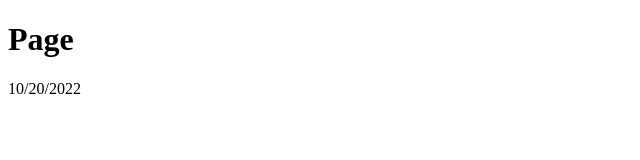
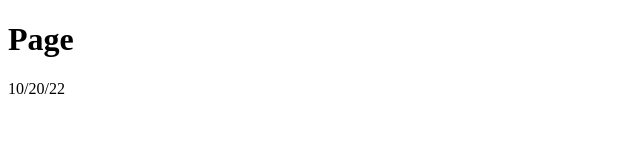
Before and after one commit to PaulieScanlon/gatsby-react-18-date-locale, a Gatsby site: page / in a window 1280 px wide. Shown: the full height of the page, 0-640 px from the left. Built offline with nearby package versions, Linux system fonts and the light colour scheme; Gatsby itself is replaced by a stand-in of ours.

Commit message:
test: Intl.DateTimeFormat

```diff
--- a/src/pages/index.js
+++ b/src/pages/index.js
@@ -1,12 +1,10 @@
-import React, { useRef } from 'react';
+import React from 'react';
 
 const Page = () => {
-  const time = useRef(null);
-
   return (
     <main>
       <h1>Page</h1>
-      <time ref={time}>{time ? new Date().toLocaleDateString() : null}</time>
+      <time>{new Intl.DateTimeFormat(undefined, { dateStyle: 'short', timeStyle: 'short' }).format().split(',')[0]}</time>
     </main>
   );
 };
```
